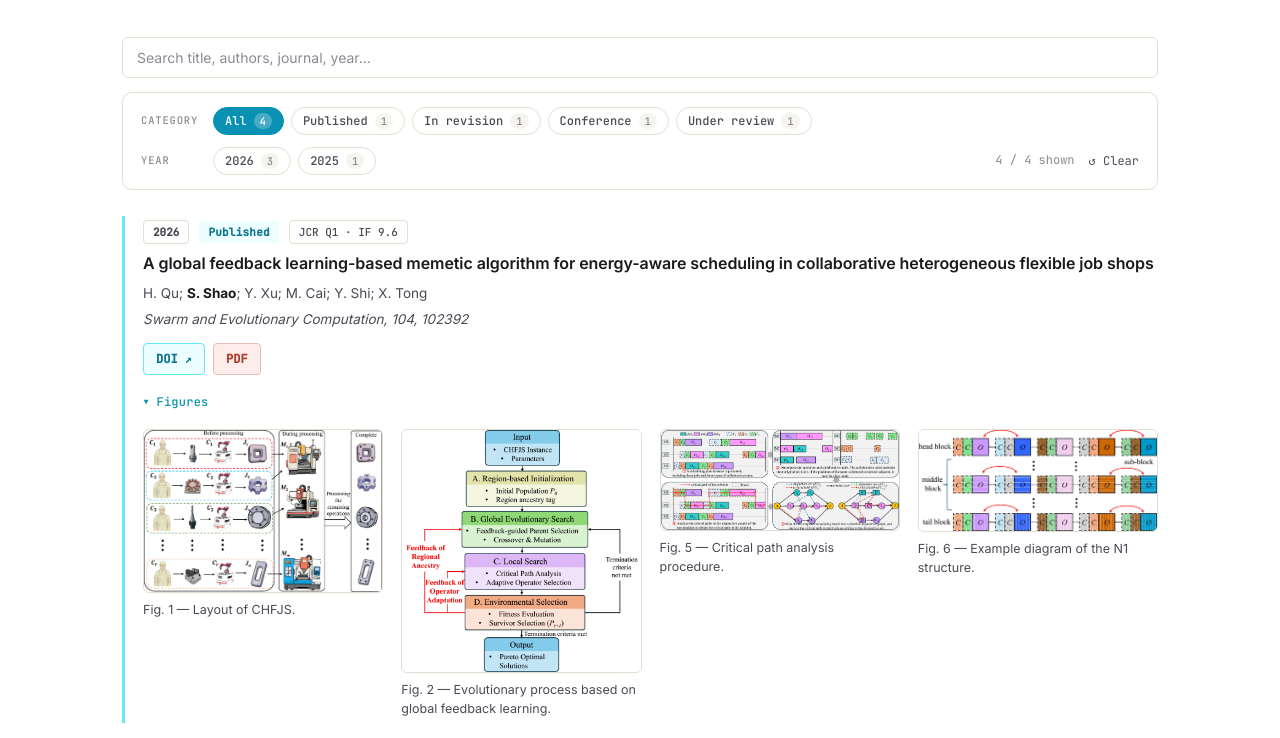
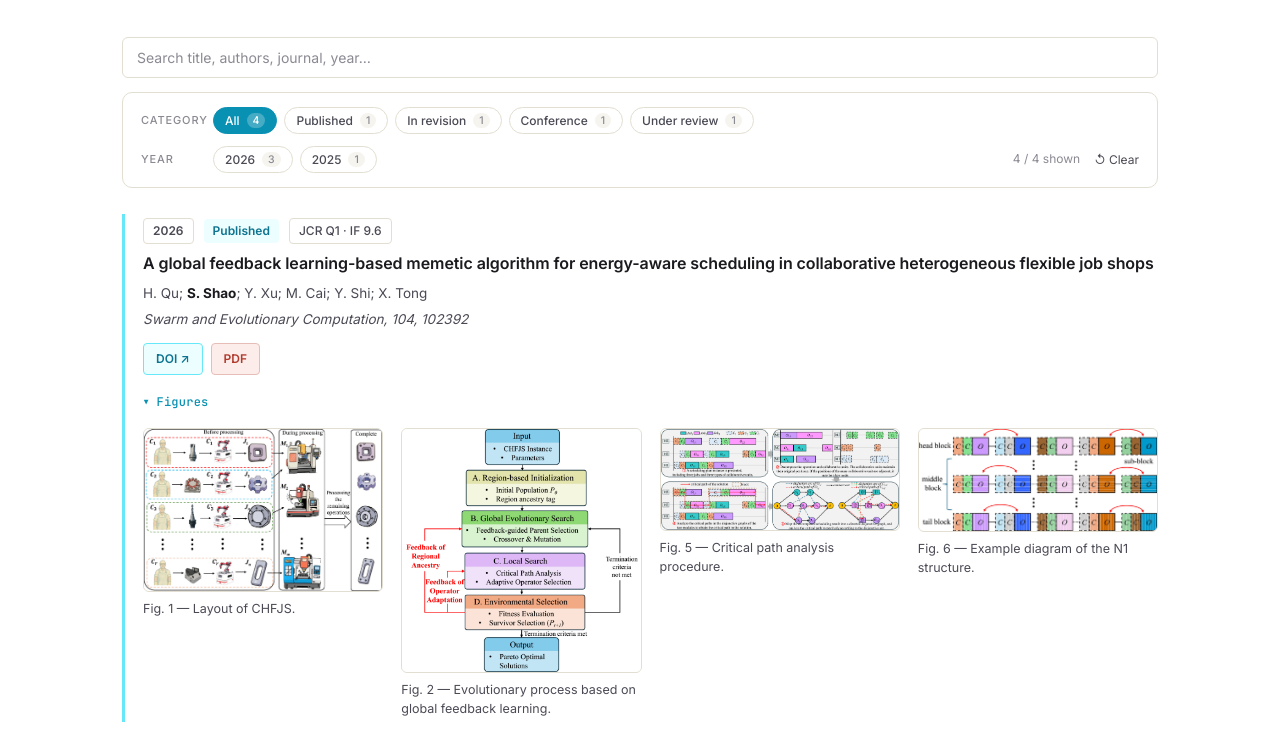
Before and after one commit to LEO-SHAO020104/leo-shao020104.github.io, a plain HTML site: page index.html in a window 1280 px wide. Shown: the part 1239-1977 px from the top of the page. Drawn offline with Linux system fonts and the light colour scheme.

Commit message:
Use regular sans font (not mono) across publication badges, buttons, and filter chips

```diff
--- a/assets/css/site.css
+++ b/assets/css/site.css
@@ -366,8 +366,8 @@ html.dark .theme-toggle .sun  { display: none; }
 .filter-label {
   flex-shrink: 0;
   width: 62px;
-  font-family: var(--font-mono);
-  font-size: 10.5px;
+  font-family: var(--font-sans);
+  font-size: 11px;
   font-weight: 500;
   letter-spacing: 0.08em;
   text-transform: uppercase;
@@ -379,7 +379,7 @@ html.dark .theme-toggle .sun  { display: none; }
   align-items: center;
   gap: 7px;
   padding: 5px 11px;
-  font-family: var(--font-mono);
+  font-family: var(--font-sans);
   font-size: 12px;
   font-weight: 500;
   color: var(--ink-soft);
@@ -413,12 +413,12 @@ html.dark .theme-toggle .sun  { display: none; }
   margin-left: auto;
 }
 .filter-summary-text {
-  font-family: var(--font-mono);
+  font-family: var(--font-sans);
   font-size: 12px;
   color: var(--ink-mute);
 }
 .filter-clear {
-  font-family: var(--font-mono);
+  font-family: var(--font-sans);
   font-size: 12px;
   color: var(--ink-soft);
   background: none;
@@ -448,8 +448,8 @@ html.dark .theme-toggle .sun  { display: none; }
   margin-bottom: 8px;
 }
 .pub-header .pub-year {
-  font-family: var(--font-mono);
-  font-size: 11px;
+  font-family: var(--font-sans);
+  font-size: 12px;
   font-weight: 600;
   color: var(--ink-soft);
   padding: 2px 9px;
@@ -457,10 +457,9 @@ html.dark .theme-toggle .sun  { display: none; }
   border: 1px solid var(--rule);
 }
 .pub-cat {
-  font-family: var(--font-mono);
-  font-size: 11px;
+  font-family: var(--font-sans);
+  font-size: 12px;
   font-weight: 600;
-  letter-spacing: 0.02em;
   padding: 2px 9px;
   border-radius: 4px;
 }
@@ -472,8 +471,8 @@ html.dark .cat-published  { background: #0E2A2B; color: var(--accent); }
 html.dark .cat-revision   { background: #3A2E14; color: #E0C77A; }
 html.dark .cat-conference { background: #16233B; color: #9DBCF0; }
 .pub-note {
-  font-family: var(--font-mono);
-  font-size: 11px;
+  font-family: var(--font-sans);
+  font-size: 12px;
   font-weight: 500;
   color: var(--ink-soft);
   padding: 2px 9px;
@@ -513,7 +512,7 @@ html.dark .cat-conference { background: #16233B; color: #9DBCF0; }
   align-items: center;
   gap: 4px;
   padding: 5px 12px;
-  font-family: var(--font-mono);
+  font-family: var(--font-sans);
   font-size: 12px;
   font-weight: 600;
   border-radius: 4px;
```
